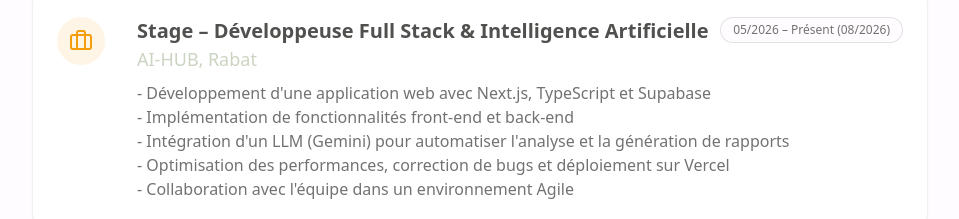
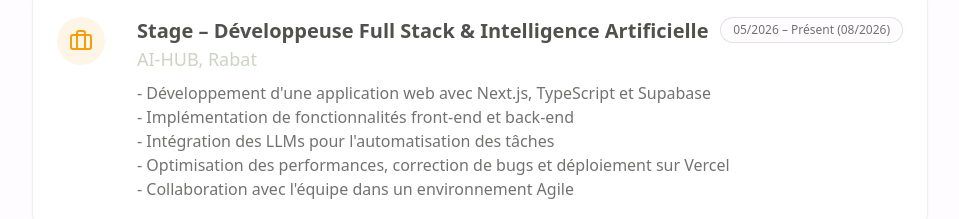
Before and after one commit to bouchramilo/portfolio_miloudy_bouchra, a React (Vite) app: page / in a window 1280 px wide. Shown: the part 2867-3086 px from the top of the page, without its empty margins (160-1119 px from the left). Built offline with nearby package versions, Linux system fonts and the light colour scheme; no server answers; a web font is replaced by a local one.

Commit message:
Update experience description to generalize LLM integration for improved clarity

```diff
--- a/src/data/experience.js
+++ b/src/data/experience.js
@@ -11,6 +11,6 @@ export const experience = [
         role: "Stage – Développeuse Full Stack & Intelligence Artificielle",
         company: "AI-HUB, Rabat",
         period: "05/2026 – Présent (08/2026)",
-        description: "- Développement d'une application web avec Next.js, TypeScript et Supabase\n- Implémentation de fonctionnalités front-end et back-end\n- Intégration d'un LLM (Gemini) pour automatiser l'analyse et la génération de rapports\n- Optimisation des performances, correction de bugs et déploiement sur Vercel\n- Collaboration avec l'équipe dans un environnement Agile"
+        description: "- Développement d'une application web avec Next.js, TypeScript et Supabase\n- Implémentation de fonctionnalités front-end et back-end\n- Intégration des LLMs pour l'automatisation des tâches\n- Optimisation des performances, correction de bugs et déploiement sur Vercel\n- Collaboration avec l'équipe dans un environnement Agile"
     },
 ];
```
